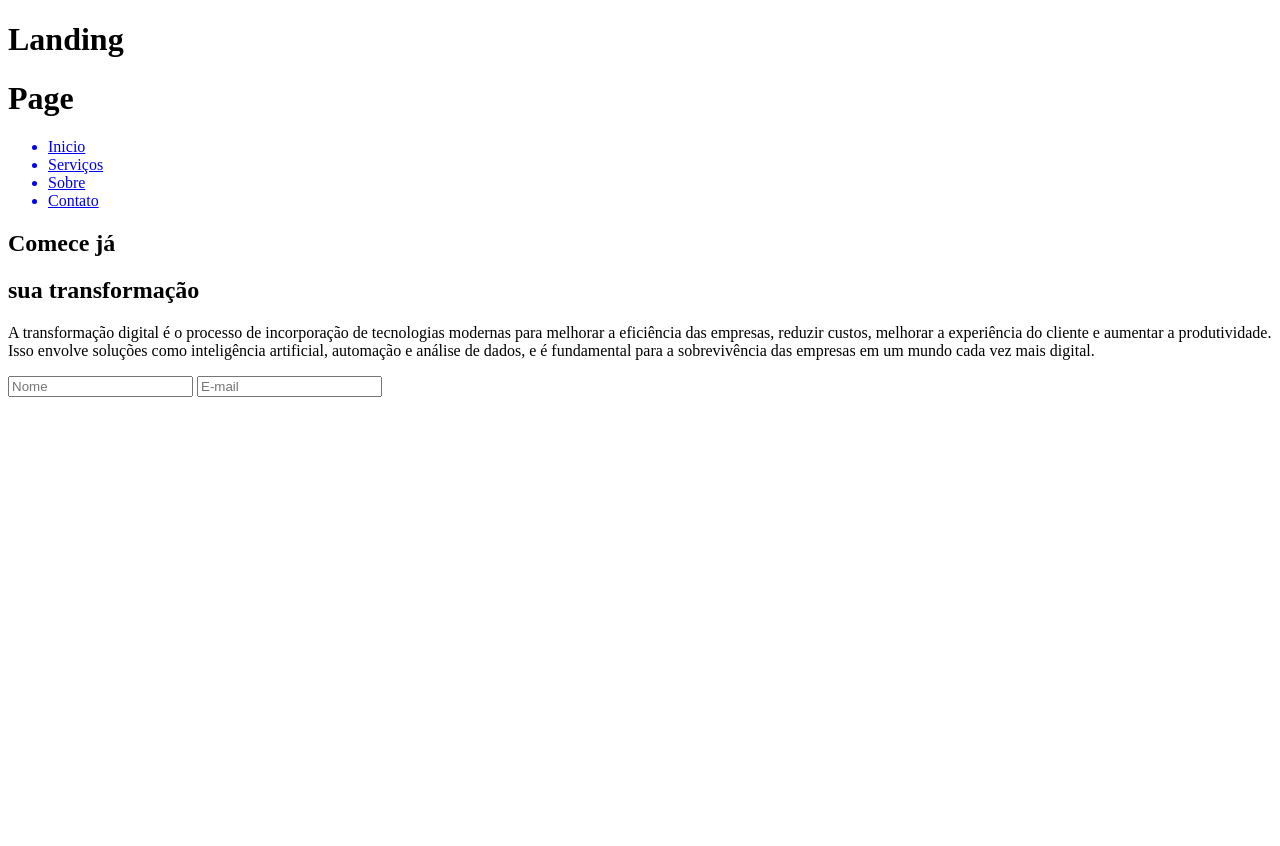
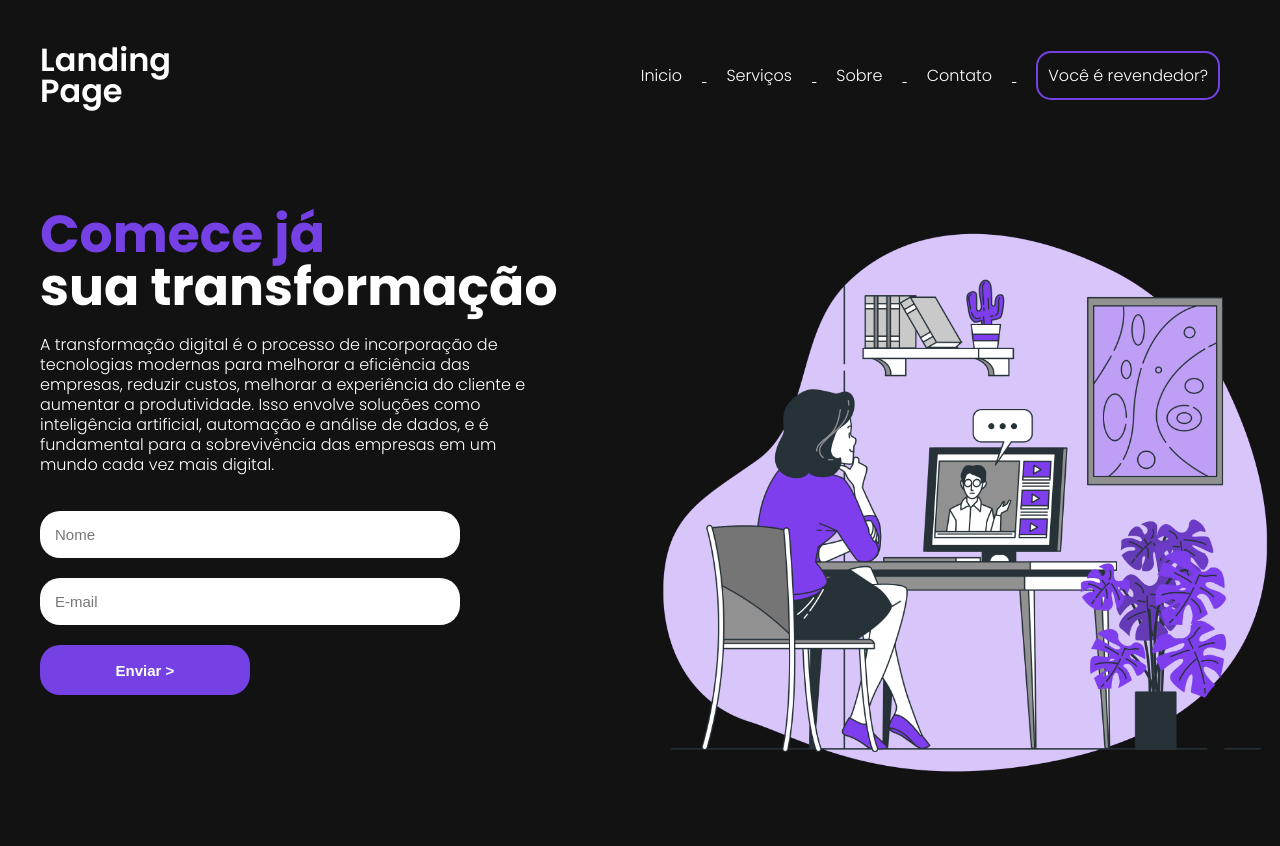
Before and after one commit to Professor-moises/Projeto-Landing-Page, a plain HTML site: page index.html in a window 1280 px wide. Before the commit the page ends 800 px from the top, so only its background shows below. Drawn offline with Linux system fonts and the light colour scheme.

Commit message:
projeto pronto

```diff
--- a/index.html
+++ b/index.html
@@ -5,6 +5,8 @@
     <meta charset="UTF-8">
     <meta http-equiv="X-UA-Compatible" content="IE=edge">
     <meta name="viewport" content="width=device-width, initial-scale=1.0">
+    <link href="./styles/styles.css" rel="stylesheet">
+    <link href="./styles/media.css" rel="stylesheet">
     <title>Projeto 1</title>
 </head>
 
@@ -27,23 +29,33 @@
             <a href="#">
                 <li>Contato</li>
             </a>
+            <a href="#">
+                <li id="revendedor-bt">Você é revendedor?</li>
+            </a>
         </ul>
     </header>
     <main>
         <aside>
-            <h2>Comece já</h2>
+            <h2><span>Comece já</span></h2>
             <h2>sua transformação</h2>
             <p>
-                A transformação digital é o processo de incorporação de tecnologias modernas para melhorar a eficiência
-                das empresas, reduzir custos, melhorar a experiência do cliente e aumentar a produtividade. Isso envolve
+                A transformação digital é o processo de incorporação de tecnologias modernas para melhorar a
+                eficiência
+                das empresas, reduzir custos, melhorar a experiência do cliente e aumentar a produtividade. Isso
+                envolve
                 soluções como inteligência artificial, automação e análise de dados, e é fundamental para a
                 sobrevivência das empresas em um mundo cada vez mais digital.
             </p>
             <form>
                 <input type="text" placeholder="Nome">
                 <input type="email" placeholder="E-mail">
+                <input type="submit" value="Enviar >"> <!-- input do tipo submit não funciona o placeholder-->
             </form>
         </aside>
+
+        <article>
+            <img src="./Components/images/Webinar-bro.png" alt="Imagem retirada do StorySet">
+        </article>
 
 
     </main>
--- /dev/null
+++ b/styles/media.css
@@ -0,0 +1,39 @@
+@media screen and (max-width: 780px) {
+
+    header {
+        flex-direction: column;
+    }
+
+    main {
+        flex-direction: column;
+    }
+
+    h2 {
+        font-size: 50px;
+    }
+
+    main {
+        margin: 0;
+    }
+
+    aside {
+        margin: 0 auto;
+    }
+
+    form {
+        margin: 0 auto;
+
+    }
+
+    input {
+        align-self: auto;
+    }
+
+    img {
+        display: none;
+    }
+
+    ul {
+        text-align: center;
+    }
+}
--- a/styles/styles.css
+++ b/styles/styles.css
@@ -0,0 +1,105 @@
+@import url('https://fonts.googleapis.com/css2?family=Poppins:ital,wght@0,100;0,300;0,400;0,500;0,600;0,700;1,600&display=swap');
+
+body {
+    background-color: #121212;
+    color: #ffffff;
+    font-family: 'Poppins', sans-serif;
+    font-weight: 300;
+    max-width: 1200px;
+    margin: 0 auto;
+    padding: 15px;
+}
+
+header {
+    display: flex;
+    flex-direction: row;
+    justify-content: space-between;
+    align-items: center;
+}
+
+#title {
+    flex-direction: column;
+    line-height: 10px;
+}
+
+li {
+    display: inline-block;
+    margin: 20px;
+}
+
+a {
+    color: #fff;
+}
+
+a:hover {
+    color: #7641E4;
+    transition: 0.3s all;
+}
+
+#revendedor-bt {
+    border: 2px solid #7641E4;
+    padding: 10px;
+    border-radius: 15px;
+}
+
+#revendedor-bt:hover {
+    background-color: #7641E4;
+    color: #ffffff;
+}
+
+h1 {
+    font-weight: 600;
+}
+
+main {
+    display: flex;
+    flex-direction: row;
+    margin-top: 50px;
+}
+
+h2 {
+    font-size: 52px;
+    line-height: 10px;
+    min-width: 600px;
+}
+
+span {
+    color: #7641E4;
+    font-weight: 700;
+}
+
+p {
+    line-height: 20px;
+    max-width: 500px;
+}
+
+form {
+    display: flex;
+    flex-direction: column;
+    width: 70%;
+}
+
+form [type="submit"] {
+    height: 50px;
+    width: 50%;
+    background-color: #7641E4;
+    color: #fff;
+    font-weight: 700;
+}
+
+form [type="submit"]:hover {
+    cursor: pointer;
+}
+
+input {
+    margin-top: 20px;
+
+    padding: 15px;
+    border-radius: 20px;
+    border: none;
+    font-size: 15px;
+}
+
+article img {
+    max-width: 650px;
+}
```
Also changed, not shown: 1 other file.
